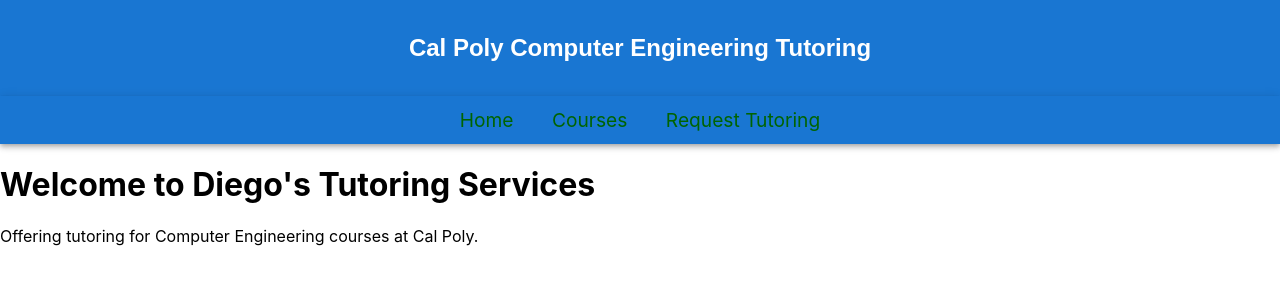
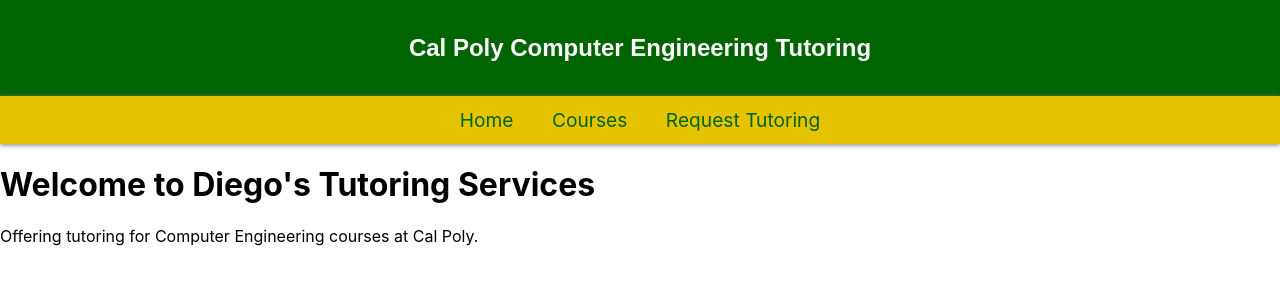
Before and after one commit to renatocuriel/TutoringWebsite, a React (Create React App) app: page / in a window 1280 px wide. Shown: the top 300 px of the page. Built offline with nearby package versions, Linux system fonts and the light colour scheme.

Commit message:
some changes due to styled-components not overriding MUI stuff

```diff
--- a/src/components/Header.tsx
+++ b/src/components/Header.tsx
@@ -6,20 +6,20 @@
 import styled from 'styled-components';
 
 const TitleBar = styled(AppBar)`
-    background-color: darkgreen;
-    color: white;
+    background-color: darkgreen !important;
+    color: white !important;
     padding: 1em 0;
     align-items: center;
-    box-shadow: solid 1px gold;
+    box-shadow: 0px 1px 5px gold !important;
 `;
 
 const NavBar = styled(AppBar)`
-    background-color: #e6c300;
+    background-color: #e6c300 !important;
     display: flex;
     justify-content: center;
     align-items: center;
     height: 3em;
-    box-shadow: solid 1px gray;
+    box-shadow: 0px 1px 5px gray !important;
 `;
 
 const NavButton = styled(Link)`
```
